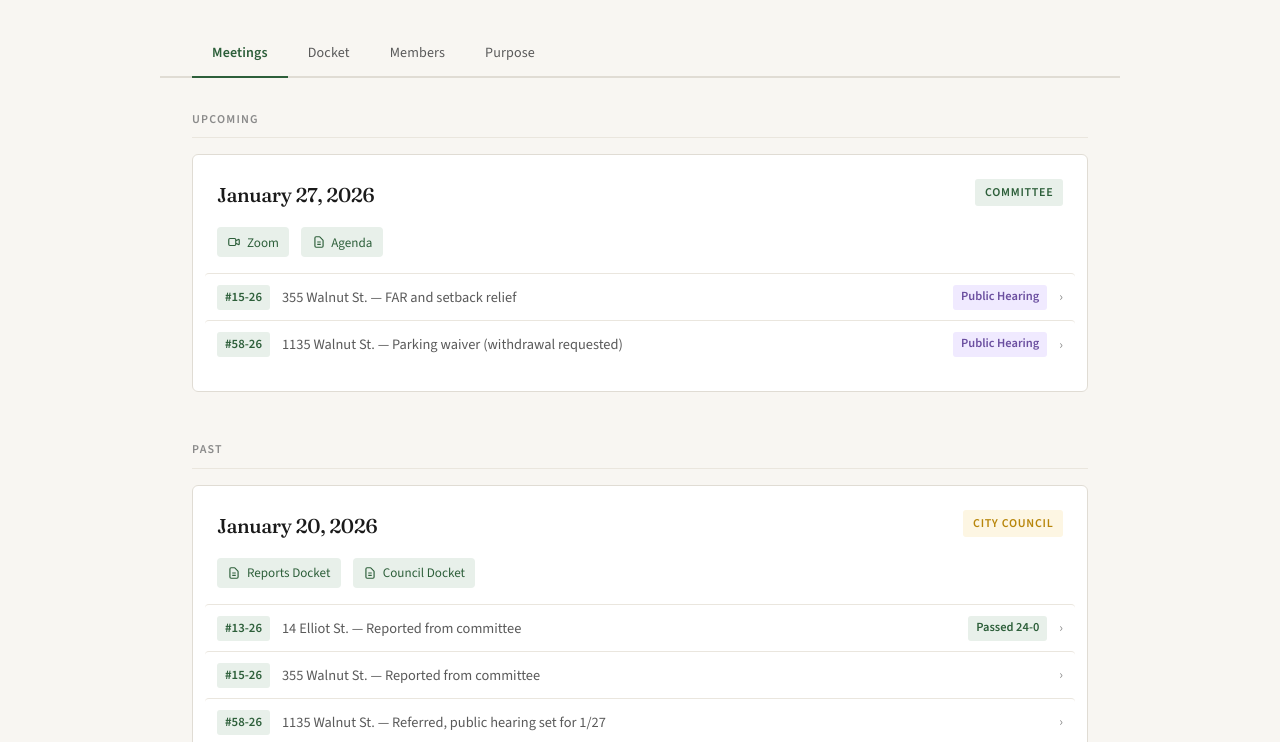
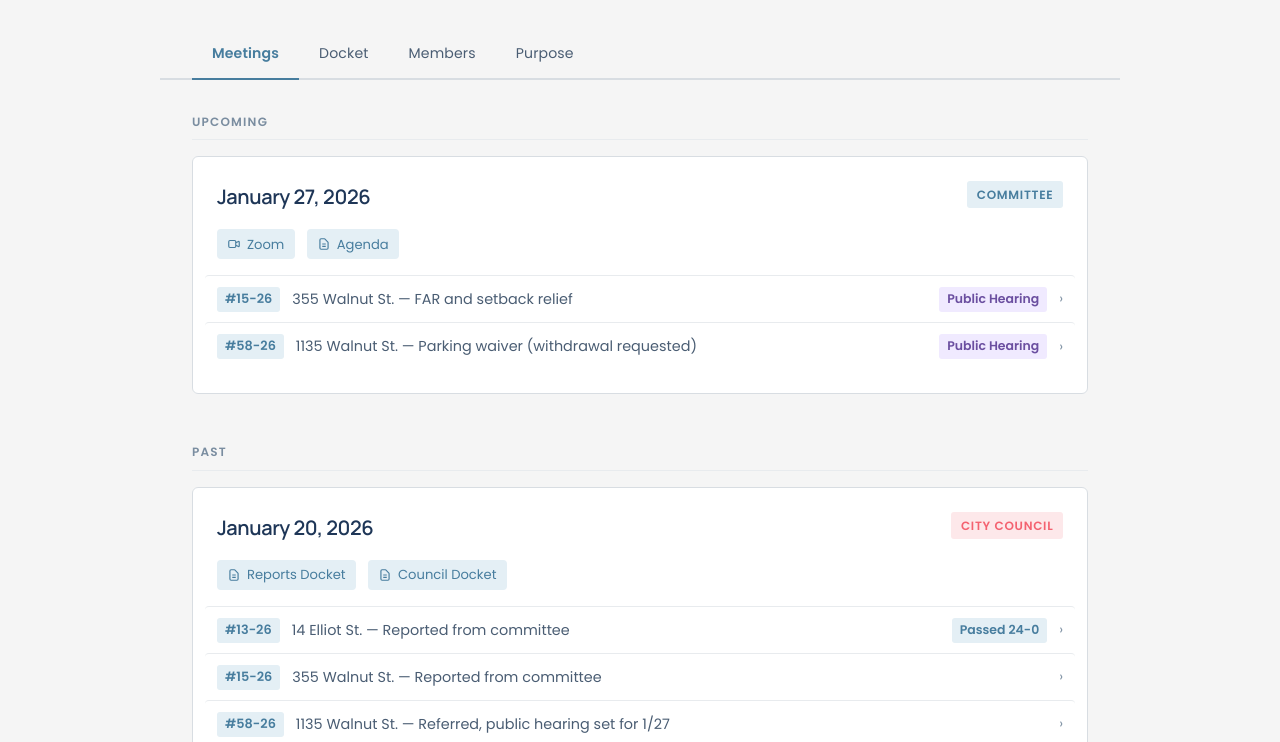
Before and after one commit to jranft/sean-roche, a plain HTML site: page index.html in a window 1280 px wide. Shown: the part 259-1001 px from the top of the page. Drawn offline with nearby package versions, Linux system fonts and the light colour scheme.

Commit message:
Match Sean's site colors (navy/steel blue/coral) and fonts (Manrope/Poppins)

```diff
--- a/index.html
+++ b/index.html
@@ -5,27 +5,29 @@
 <meta name="viewport" content="width=device-width, initial-scale=1.0">
 <title>Land Use Committee — Sean Roche, Councilor-at-Large</title>
 <link rel="preconnect" href="https://fonts.googleapis.com">
-<link href="https://fonts.googleapis.com/css2?family=Fraunces:ital,opsz,wght@0,9..144,300;0,9..144,500;0,9..144,700;1,9..144,400&family=Source+Sans+3:wght@300;400;500;600&display=swap" rel="stylesheet">
+<link href="https://fonts.googleapis.com/css2?family=Manrope:wght@600;700&family=Poppins:ital,wght@0,400;0,600;0,700;1,400&display=swap" rel="stylesheet">
 <style>
   :root {
-    --ink: #1a1a1a;
-    --ink-muted: #5a5a5a;
-    --ink-light: #8a8a8a;
-    --surface: #f8f6f2;
-    --surface-warm: #f0ece4;
+    --ink: #1e3657;
+    --ink-muted: #4a5d73;
+    --ink-light: #7a8da0;
+    --surface: #f5f5f5;
+    --surface-warm: #eceef0;
     --surface-card: #ffffff;
-    --accent: #2d5f3a;
-    --accent-light: #e8f0ea;
-    --accent-hover: #3a7a4d;
-    --amber: #b8860b;
-    --amber-light: #fdf6e3;
-    --red-muted: #9b4d4d;
-    --red-light: #fdf0f0;
-    --border: #e0dcd4;
-    --border-light: #eae6de;
+    --accent: #477d9e;
+    --accent-light: #e4eff5;
+    --accent-hover: #3a6b89;
+    --coral: #f46270;
+    --coral-light: #fde8ea;
+    --amber: #477d9e;
+    --amber-light: #e4eff5;
+    --red-muted: #f46270;
+    --red-light: #fde8ea;
+    --border: #d8dde2;
+    --border-light: #e8ebee;
     --radius: 6px;
-    --font-display: 'Fraunces', Georgia, serif;
-    --font-body: 'Source Sans 3', -apple-system, sans-serif;
+    --font-display: 'Manrope', -apple-system, sans-serif;
+    --font-body: 'Poppins', -apple-system, sans-serif;
   }
 
   * { margin: 0; padding: 0; box-sizing: border-box; }
@@ -193,7 +195,7 @@
     white-space: nowrap;
   }
   .type-committee { background: var(--accent-light); color: var(--accent); }
-  .type-council { background: var(--amber-light); color: var(--amber); }
+  .type-council { background: var(--coral-light); color: var(--coral); }
 
   .meeting-links {
     display: flex;
@@ -214,7 +216,7 @@
     border-radius: 4px;
     transition: background 0.2s;
   }
-  .meeting-link:hover { background: #d4e6d8; }
+  .meeting-link:hover { background: #d0e3ee; }
   .meeting-link svg { width: 14px; height: 14px; }
 
   .meeting-items { margin-top: 0.75rem; }
@@ -252,7 +254,7 @@
     border-radius: 3px;
   }
   .result-passed { background: var(--accent-light); color: var(--accent); }
-  .result-held { background: var(--amber-light); color: var(--amber); }
+  .result-held { background: var(--coral-light); color: var(--coral); }
   .result-hearing { background: #f0eaff; color: #6b4fa0; }
 
   .item-arrow {
@@ -287,7 +289,7 @@
   }
   .member-card:hover { box-shadow: 0 2px 12px rgba(0,0,0,0.06); }
   .member-card.chair { border-left: 3px solid var(--accent); }
-  .member-card.vice-chair { border-left: 3px solid var(--amber); }
+  .member-card.vice-chair { border-left: 3px solid var(--coral); }
   .member-role {
     font-size: 0.7rem;
     font-weight: 600;
@@ -296,7 +298,7 @@
     margin-bottom: 0.35rem;
   }
   .role-chair { color: var(--accent); }
-  .role-vice { color: var(--amber); }
+  .role-vice { color: var(--coral); }
   .role-member { color: var(--ink-light); }
   .member-name {
     font-family: var(--font-display);
@@ -388,7 +390,7 @@
     letter-spacing: 0.04em;
     flex-shrink: 0;
   }
-  .status-open { background: var(--amber-light); color: var(--amber); }
+  .status-open { background: var(--coral-light); color: var(--coral); }
   .status-closed { background: var(--accent-light); color: var(--accent); }
 
   .docket-chevron {
@@ -498,9 +500,9 @@
 
   /* ---- HIGHLIGHT FLASH ---- */
   @keyframes highlightPulse {
-    0% { box-shadow: 0 0 0 0 rgba(45,95,58,0.25); }
-    50% { box-shadow: 0 0 0 6px rgba(45,95,58,0.1); }
-    100% { box-shadow: 0 0 0 0 rgba(45,95,58,0); }
+    0% { box-shadow: 0 0 0 0 rgba(71,125,158,0.3); }
+    50% { box-shadow: 0 0 0 6px rgba(71,125,158,0.12); }
+    100% { box-shadow: 0 0 0 0 rgba(71,125,158,0); }
   }
   .docket-item.highlight {
     animation: highlightPulse 0.8s ease-out;
```
